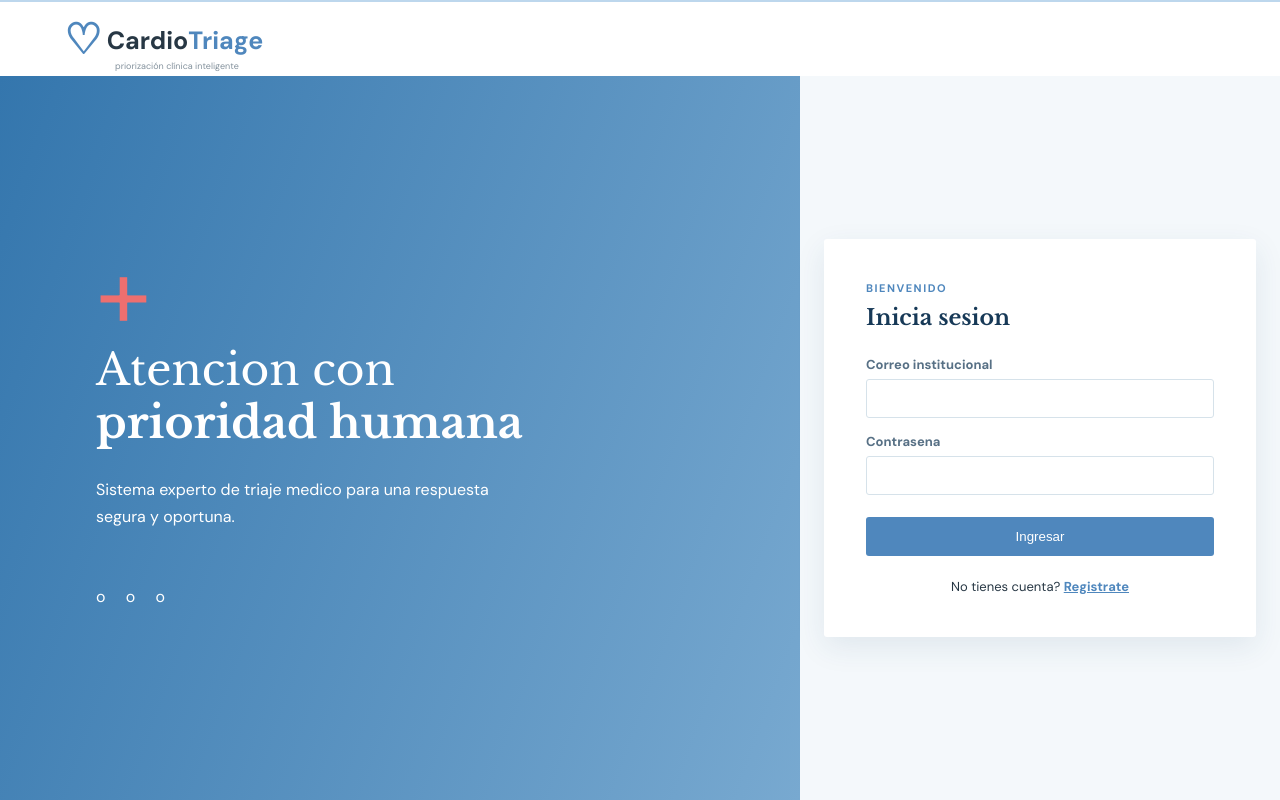
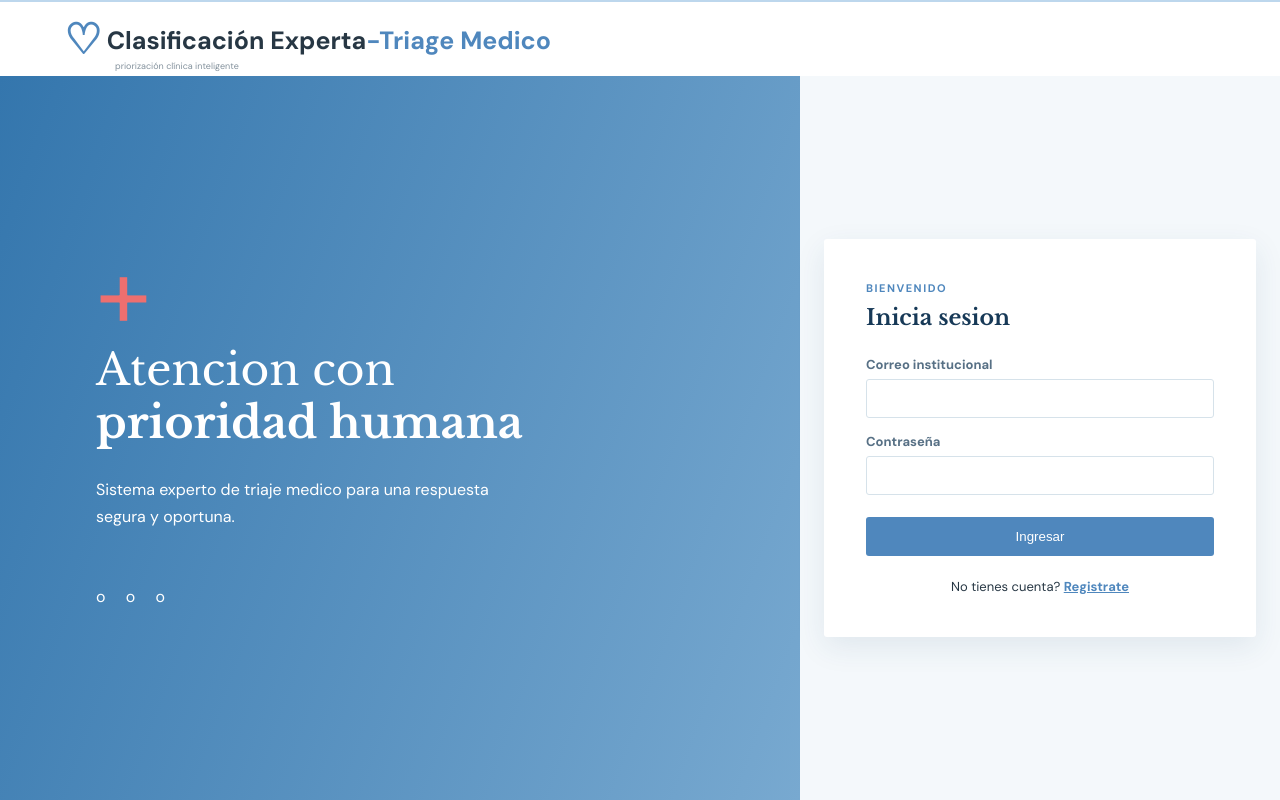
Before and after one commit to ELIANARAQUE/Sistema_Experto_Triage, a Flask app: page /login in a window 1280 px wide. Run offline with Flask 3, Linux system fonts and the light colour scheme; parts of the project's set-up code (start-up, migrations or seed data) failed here and were passed over.

Commit message:
actualizacion titulos y nombres de variables

```diff
--- a/templates/auth.html
+++ b/templates/auth.html
@@ -18,7 +18,7 @@
       <label
         >Correo institucional<input type="email" name="email" required /></label
       ><label
-        >Contrasena<input type="password" name="password" required /></label
+        >Contraseña<input type="password" name="password" required /></label
       ><button class="button">Ingresar</button>
     </form>
     <p class="switch">
@@ -79,7 +79,7 @@
         </select></label
       >
       <label
-        >Contrasena<input
+        >Contraseña<input
           type="password"
           name="password"
           minlength="8"
@@ -99,9 +99,9 @@
     <button class="close" data-close>x</button>
     <h2>Validacion requerida</h2>
     <p>
-      Ingresa la contrasena de superadministrador para autorizar este registro.
+      Ingresa la contraseña de superadministrador para autorizar este registro.
     </p>
-    <input id="superPassword" type="password" placeholder="Contrasena" />
+    <input id="superPassword" type="password" placeholder="Contraseña" />
     <p id="registerError" class="error-text"></p>
     <button id="confirmRegister" class="button">Validar y registrar</button>
   </div>
--- a/templates/base.html
+++ b/templates/base.html
@@ -3,7 +3,7 @@
   <head>
     <meta charset="utf-8" />
     <meta name="viewport" content="width=device-width,initial-scale=1" />
-    <title>CardioTriage</title>
+    <title>Clasificacion Experta-Triage Medico</title>
     <link
       rel="stylesheet"
       href="{{ url_for('static',filename='style.css') }}"
@@ -12,7 +12,7 @@
   <body>
     <header class="topbar">
       <a class="brand" href="{{ url_for('dashboard') }}"
-        ><span>♡</span>Cardio<span>Triage</span
+        ><span>♡</span>Clasificación Experta<span>-Triage Medico</span
         ><small>priorización clínica inteligente</small></a
       >{% if session.user_id %}
       <nav>
```
